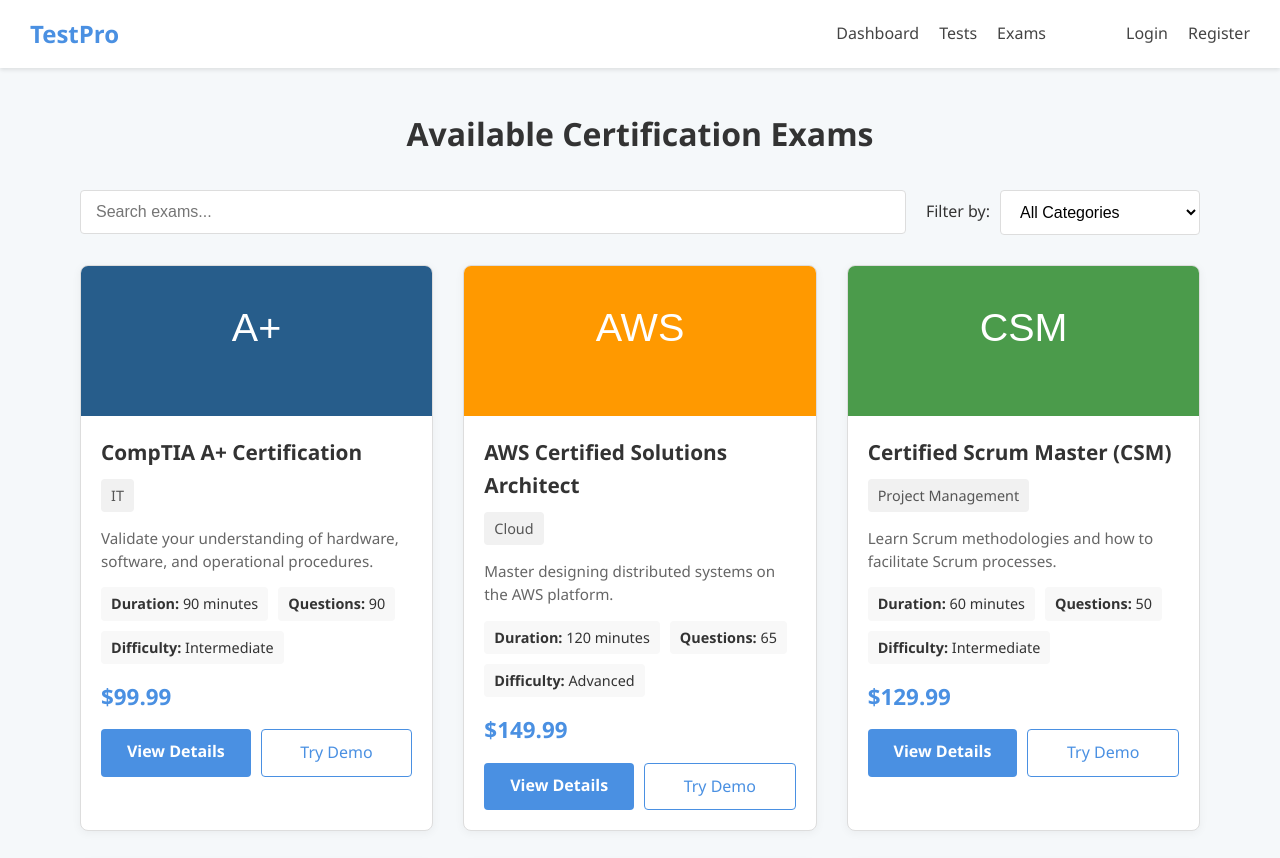
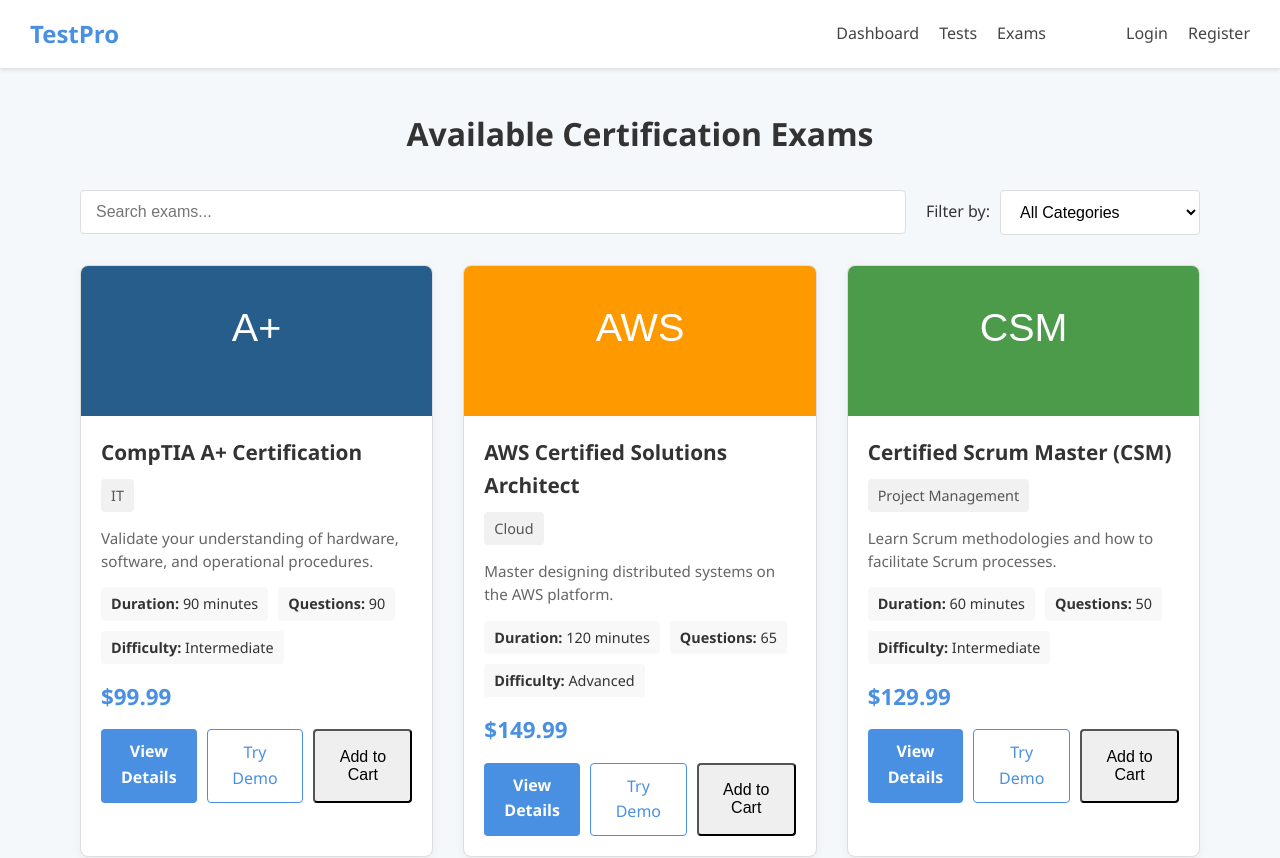
Before and after one commit to CharatKakkar/test-platform, a React (Create React App) app: page /exams in a window 1280 px wide. Shown: the top 858 px of the page. Built offline with nearby package versions, Linux system fonts and the light colour scheme.

Commit message:
Fix add to cart

```diff
--- a/src/App.js
+++ b/src/App.js
@@ -145,10 +145,15 @@
             <Route path="/tests/:testId" element={isAuthenticated ? <TestDetails user={user} /> : <Navigate to="/login" />} />
             <Route path="/attempt/:testId" element={isAuthenticated ? <TestAttempt user={user} /> : <Navigate to="/login" />} />
             <Route path="/history" element={isAuthenticated ? <AttemptHistory user={user} /> : <Navigate to="/login" />} />
-            <Route path="/cart" element={isAuthenticated ? <Cart user={user} /> : <Navigate to="/login" />} />
 
             {/* New exam-related routes */}
-            <Route path="/exams" element={<ExamsList />} />
+            <Route path="/exams" element={<ExamsList
+                          user={user}
+                          isAuthenticated={isAuthenticated}
+                          addToCart={addToCart}
+                          removeFromCart={removeFromCart}
+                          cart={cart}
+                           />} />
             <Route path="/exams/:examId" element={<ExamDetails
               user={user}
               isAuthenticated={isAuthenticated}
@@ -167,7 +172,8 @@
                 isAuthenticated={isAuthenticated}
               />
             } />
-            <Route path="/checkout" element={isAuthenticated ?
+            <Route path="/checkout" element={
+              isAuthenticated ?
               <Checkout
                 cart={cart}
                 user={user}
--- a/src/components/ExamDetails.js
+++ b/src/components/ExamDetails.js
@@ -279,16 +279,12 @@
               <div className="exam-details-price">${exam.price.toFixed(2)}</div>
               <div className="exam-details-actions">
                 <Link to={`/demo/${exam.id}`} className="btn btn-outline">Try Demo</Link>
-              {isAuthenticated ? (
                   <button
                     className={`btn ${isInCart() ? 'btn-danger' : 'btn-primary'}`}
                     onClick={isInCart() ? handleRemoveFromCart : handleAddToCart}
                   >
                     {isInCart() ? 'Remove from Cart' : 'Add to Cart'}
                   </button>
-              ) : (
-                <Link to="/login" className="btn btn-primary">Login to Purchase</Link>
-              )}
               </div>
             </div>
 
--- a/src/components/ExamsList.js
+++ b/src/components/ExamsList.js
@@ -220,7 +220,6 @@
               <div className="exam-actions">
                 <Link to={`/exams/${exam.id}`} className="btn btn-primary">View Details</Link>
                 <Link to={`/demo/${exam.id}`} className="btn btn-outline">Try Demo</Link>
-                {isAuthenticated && (
                   <button
                     className={`btn ${isInCart(exam.id) ? 'btn-danger' : 'btn-success'}`}
                     onClick={() => isInCart(exam.id)
@@ -230,7 +229,6 @@
                   >
                     {isInCart(exam.id) ? 'Remove from Cart' : 'Add to Cart'}
                   </button>
-                )}
               </div>
             </div>
           </div>
@@ -244,7 +242,7 @@
       )}
 
 {/* Cart Summary (shows only when there are items in cart) */}
-      {isAuthenticated && cart && cart.length > 0 && (
+{cart && cart.length > 0 && (
   <div className="cart-summary">
     <h3>Cart Summary ({cart.length} {cart.length === 1 ? 'item' : 'items'})</h3>
     <div className="cart-items">
@@ -267,9 +265,15 @@
         ${cart.reduce((total, item) => total + item.price, 0).toFixed(2)}
       </span>
     </div>
+    {isAuthenticated ? (
       <Link to="/checkout" className="btn btn-primary checkout-btn">
         Proceed to Checkout
       </Link>
+    ) : (
+      <Link to="/login" className="btn btn-primary checkout-btn" state={{ from: '/checkout' }}>
+        Login to Checkout
+      </Link>
+    )}
   </div>
 )}
     </div>
```
Lines whose indentation alone changed are shown as unchanged.
